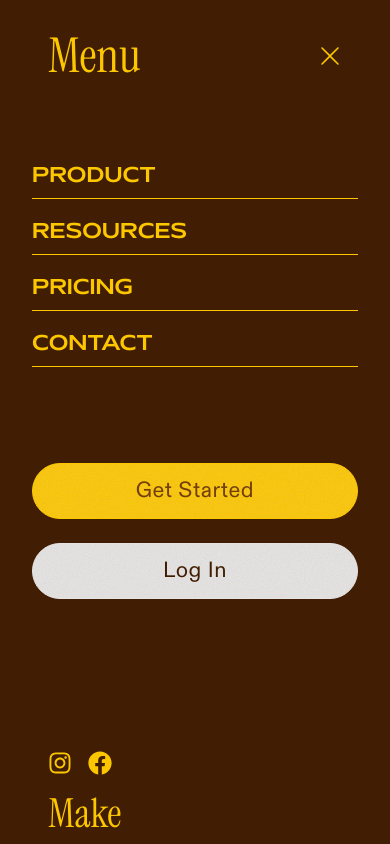
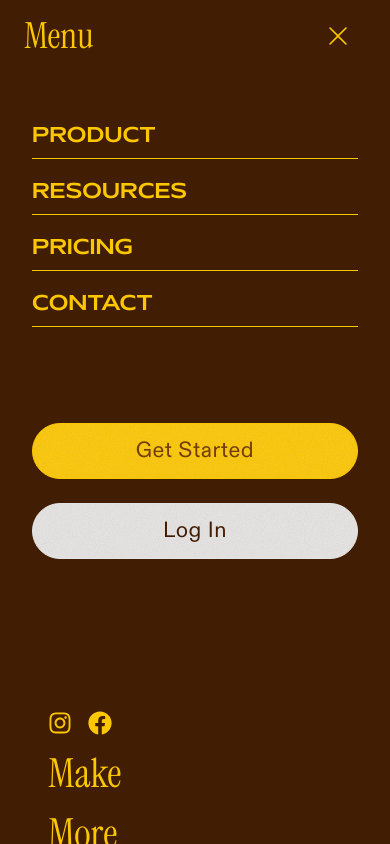
Before and after one commit to Hampus2001/mera, a Next.js app in the folder frontend/: page / in a window 390 px wide. Both pictures are taken after a click on the button "Open menu". Shown: the top 844 px of the page. Built offline with nearby package versions, Linux system fonts and the light colour scheme; no server answers.

Commit message:
new commit

```diff
--- a/frontend/components/LandingNav.js
+++ b/frontend/components/LandingNav.js
@@ -101,10 +101,10 @@ export default function LandingNav({ variant }) {
       {/* Mobile full-screen menu */}
       {open && !isAppMode && (
         <div className="fixed z-30 top-0 left-0 w-full h-screen bg-neutral overflow-y-auto">
-          <div className="flex justify-between items-center w-full px-8 py-4">
-            <h2 className="text-primary text-5xl m-4">Menu</h2>
+          <div className="flex justify-between items-center w-full px-6 py-2">
+            <h2 className="text-primary text-4xl">Menu</h2>
             <button onClick={() => setOpen(false)}>
-              <Cross1Icon className="w-6 h-6 text-primary m-4" />
+              <Cross1Icon className="w-6 h-6 text-primary m-4"/>
             </button>
           </div>
 
```
